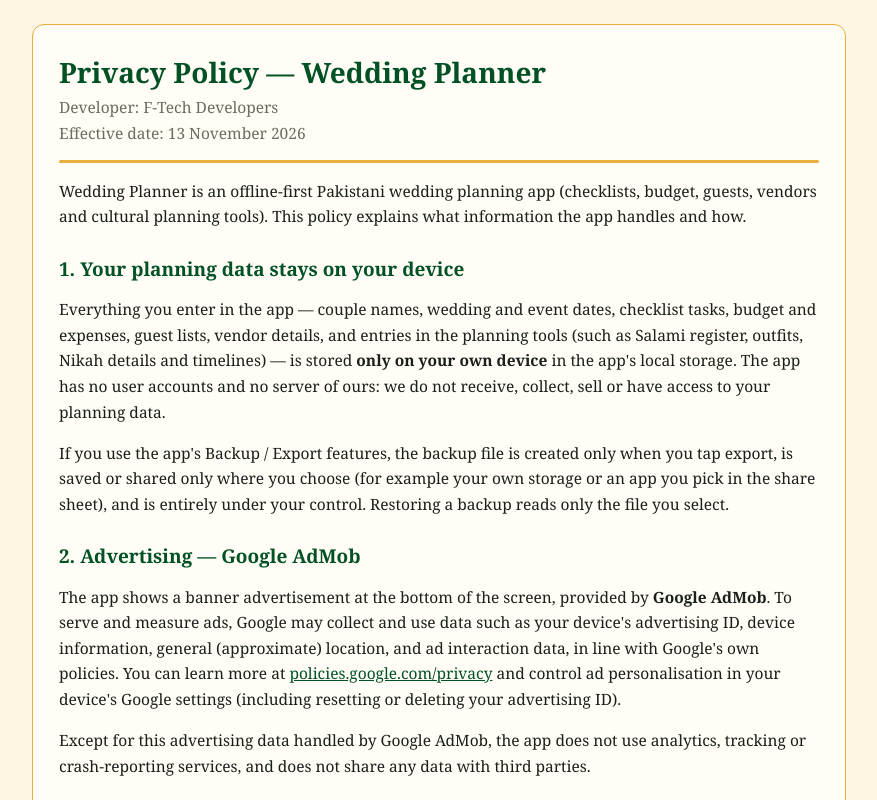
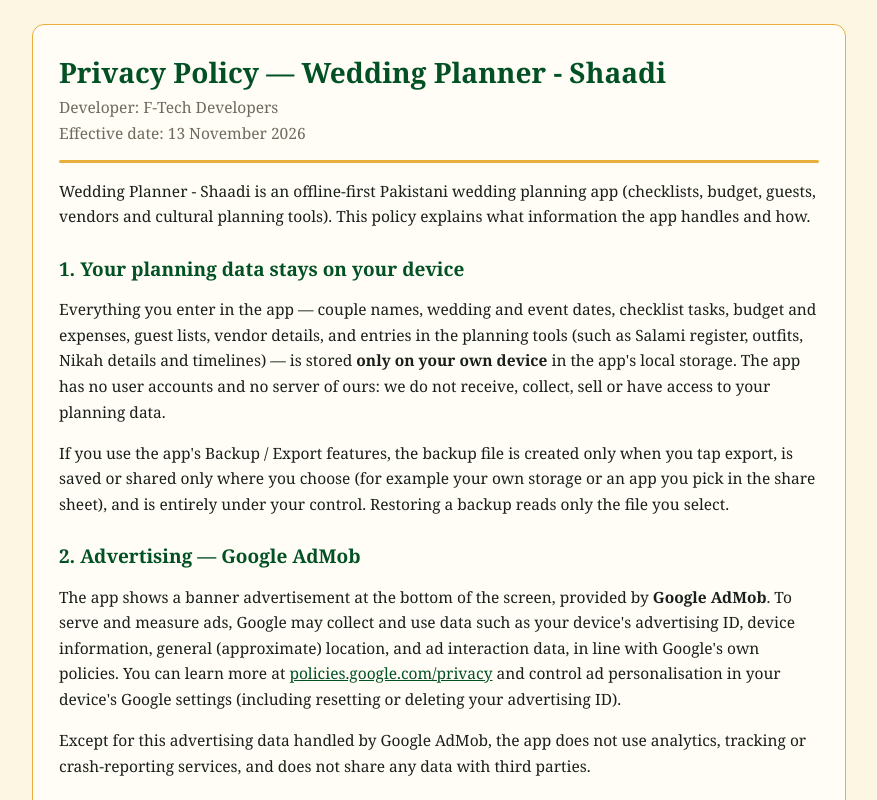
Before and after one commit to mianfeezan420-cloud/wedding-planner-privacy, a plain HTML site: page index.html in a window 1280 px wide. Shown: the top 800 px of the page, without its empty margins (201-1078 px from the left). Drawn offline with Linux system fonts and the light colour scheme.

Commit message:
Update app name to Wedding Planner - Shaadi

```diff
--- a/index.html
+++ b/index.html
@@ -3,7 +3,7 @@
 <head>
 <meta charset="utf-8">
 <meta name="viewport" content="width=device-width, initial-scale=1">
-<title>Privacy Policy — Wedding Planner</title>
+<title>Privacy Policy — Wedding Planner - Shaadi</title>
 <style>
   body { font-family: Georgia, 'Times New Roman', serif; background:#FCF6E3; color:#1A1F1C; margin:0; padding:24px 16px 48px; }
   .card { max-width:760px; margin:0 auto; background:#FFFDF5; border:1px solid #E8AF3C; border-radius:12px; padding:28px 26px; }
@@ -17,11 +17,11 @@
 </head>
 <body>
 <div class="card">
-  <h1>Privacy Policy — Wedding Planner</h1>
+  <h1>Privacy Policy — Wedding Planner - Shaadi</h1>
   <p class="sub">Developer: F-Tech Developers<br>Effective date: 13 November 2026</p>
   <div class="gold"></div>
 
-  <p>Wedding Planner is an offline-first Pakistani wedding planning app (checklists, budget, guests, vendors and cultural planning tools). This policy explains what information the app handles and how.</p>
+  <p>Wedding Planner - Shaadi is an offline-first Pakistani wedding planning app (checklists, budget, guests, vendors and cultural planning tools). This policy explains what information the app handles and how.</p>
 
   <h2>1. Your planning data stays on your device</h2>
   <p>Everything you enter in the app — couple names, wedding and event dates, checklist tasks, budget and expenses, guest lists, vendor details, and entries in the planning tools (such as Salami register, outfits, Nikah details and timelines) — is stored <strong>only on your own device</strong> in the app's local storage. The app has no user accounts and no server of ours: we do not receive, collect, sell or have access to your planning data.</p>
@@ -44,7 +44,7 @@
   <p>Your planning data remains on your device until you delete it. You can delete individual entries inside the app, use "Reset All Local Data" in Settings to erase all app data, or uninstall the app, which removes its locally stored data. Backup files you exported remain wherever you saved them until you delete them yourself.</p>
 
   <h2>5. Children</h2>
-  <p>Wedding Planner is a planning tool intended for adults organising a wedding. It is not directed at children under 13, and we do not knowingly collect data from children.</p>
+  <p>Wedding Planner - Shaadi is a planning tool intended for adults organising a wedding. It is not directed at children under 13, and we do not knowingly collect data from children.</p>
 
   <h2>6. Changes to this policy</h2>
   <p>If this policy changes, the updated version will be posted on this page with a new effective date.</p>
```
